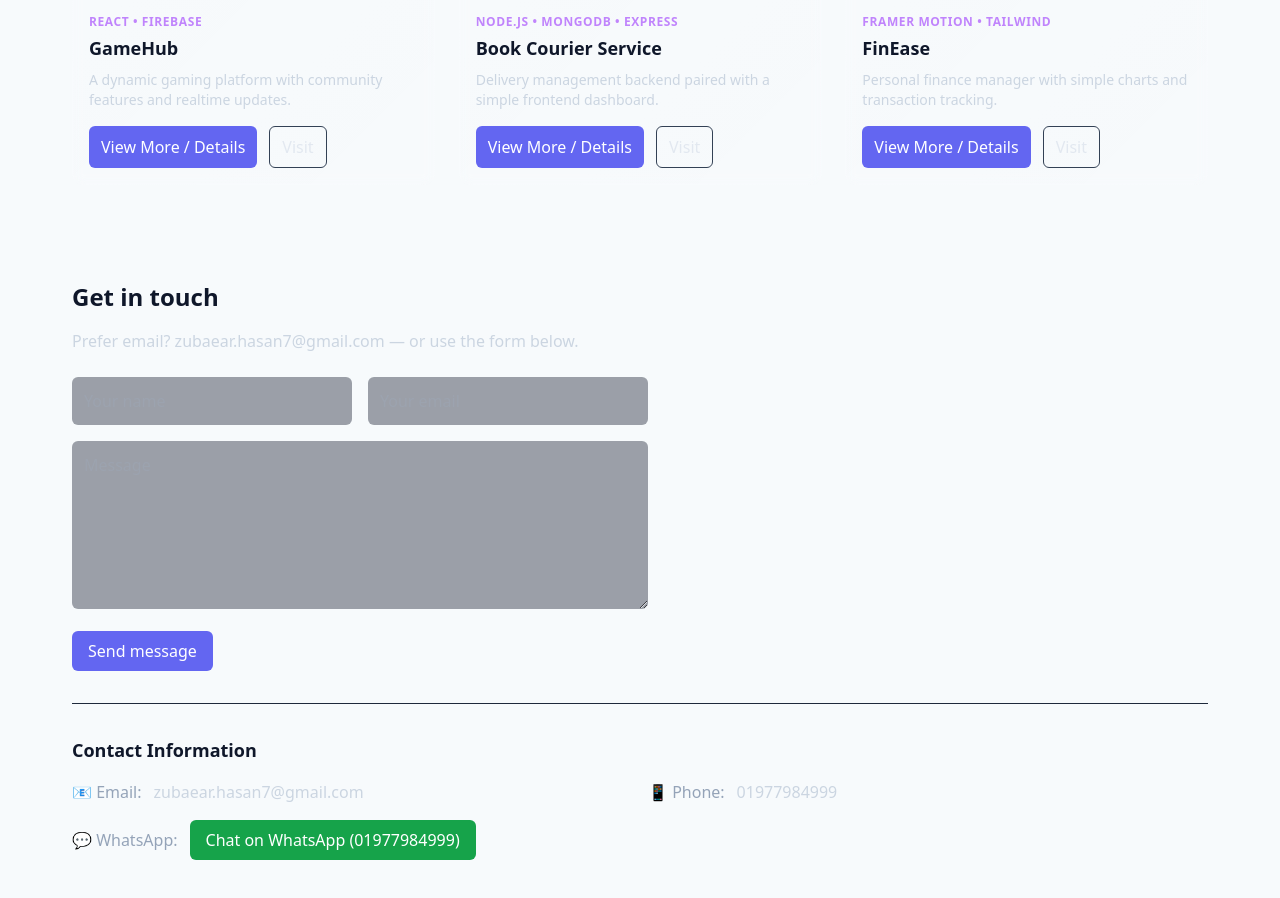
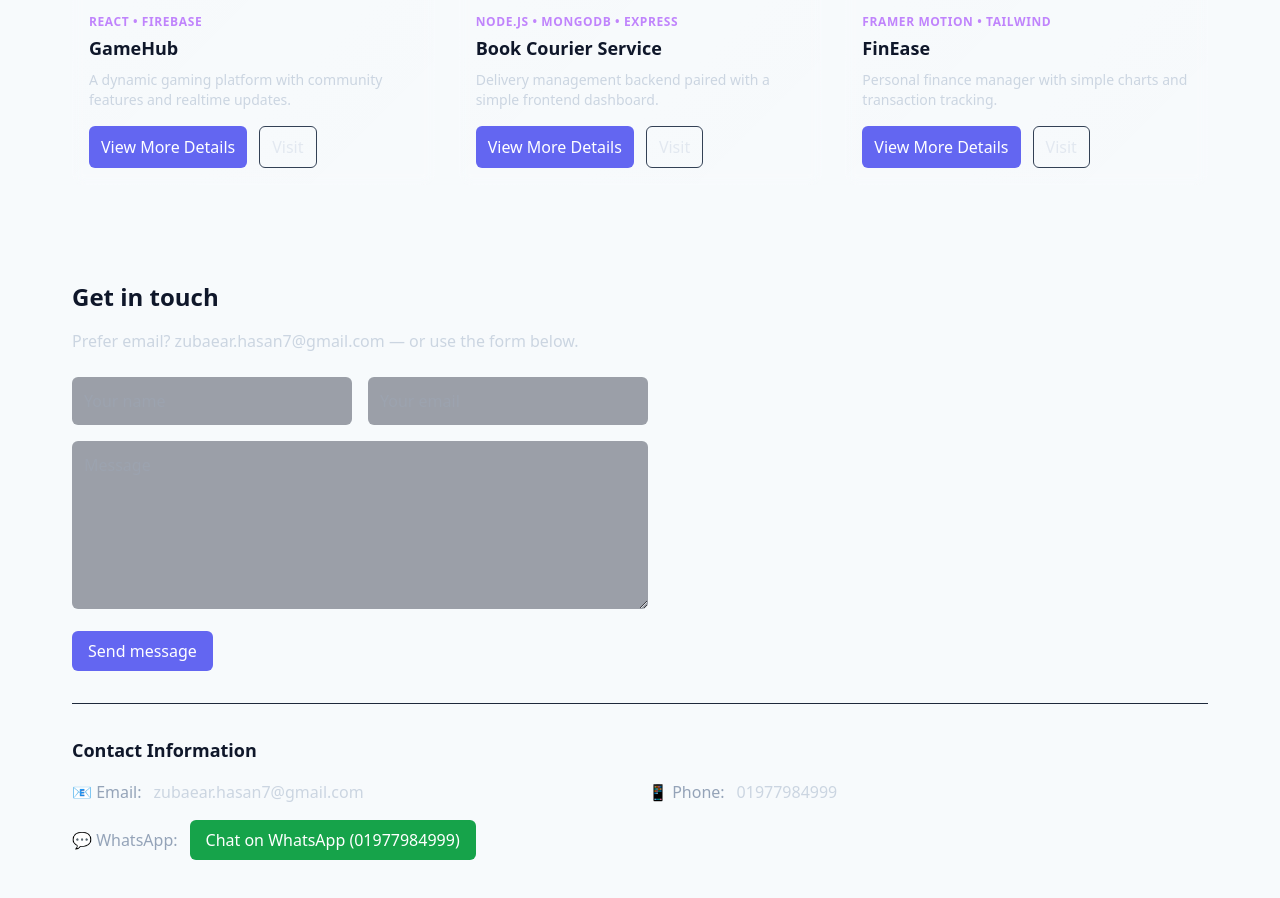
Before and after one commit to Xubaear/portfolio, a React (Vite) app: page / in a window 1280 px wide. Shown: the part 2005-2903 px from the top of the page. Built offline with nearby package versions, Linux system fonts and the light colour scheme.

Commit message:
made some minor change

```diff
--- a/src/components/Projects.jsx
+++ b/src/components/Projects.jsx
@@ -145,7 +145,7 @@ export default function Projects() {
                 onClick={() => setSelected(p)}
                 className="px-3 py-2 bg-primary text-white rounded-md hover:opacity-90 transition"
               >
-                View More / Details
+                View More Details
               </button>
               <a
                 href={p.live}
```
